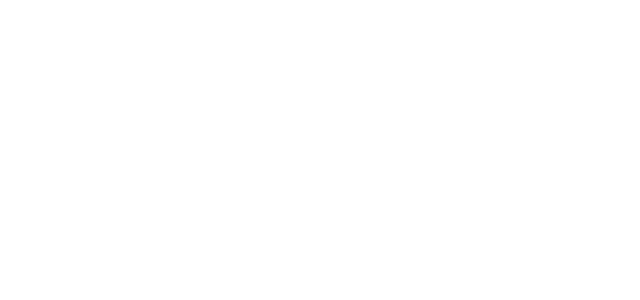
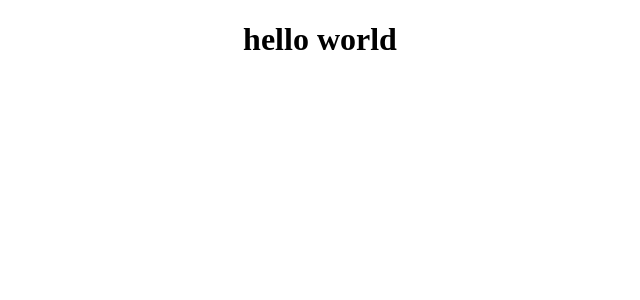
Before and after one commit to xiezhm3/seller3, a Vue app: page / in a window 1280 px wide. Shown: the top 300 px of the page, without its empty margins (320-960 px from the left). Built offline with nearby package versions, Linux system fonts and the light colour scheme.

Commit message:
add reset css

```diff
--- a/index.html
+++ b/index.html
@@ -2,8 +2,10 @@
 <html>
   <head>
     <meta charset="utf-8">
-    <meta name="viewport" content="width=device-width,initial-scale=1.0">
-    <title>seller3</title>
+    <meta name="viewport" content="width=device-width,initial-scale=1.0,
+    maximum-scale=1.0,minimum-scale=1.0,use-scalable=no">
+    <link ref="stylesheet" type="text/css" href="./static/css/reset.css">
+    <title>demo</title>
   </head>
   <body>
     <div id="app"></div>
--- a/src/App.vue
+++ b/src/App.vue
@@ -1,20 +1,24 @@
 <template>
   <div id="app">
+    <Header></Header>
     <router-view/>
   </div>
 </template>
 
 <script>
+  import Header from './components/header/header';
+
   export default {
     name: 'App',
-    methods: {
+    methods: {},
+    data () {
+      return {};
     },
-    data () {
-      return {
-      };
+    components: {
+      Header
     }
   };
 </script>
 
-<style scoped>
+<style scoped lang="stylus">
 </style>
--- /dev/null
+++ b/src/components/header/header.vue
@@ -0,0 +1,17 @@
+<template>
+  <div class="v-header">
+    <h1>hello world</h1>
+  </div>
+</template>
+
+<script>
+  export default {
+    name: 'header'
+  };
+</script>
+
+<style scoped lang="stylus">
+  .v-header
+    display block
+    text-align center
+</style>
--- a/src/router/index.js
+++ b/src/router/index.js
@@ -3,7 +3,11 @@
 
 Vue.use(Router);
 
-const routes = [];
+const routes = [{
+  path: '/',
+  name: '',
+  component: null
+}];
 
 export default new Router({
   linkActiveClass: 'active',
--- /dev/null
+++ b/static/css/reset.css
@@ -0,0 +1,90 @@
+/**
+ * Eric Meyer's Reset CSS v2.0 (http://meyerweb.com/eric/tools/css/reset/)
+ * http://cssreset.com
+ */
+html, body, div, span, applet, object, iframe,
+h1, h2, h3, h4, h5, h6, p, blockquote, pre,
+a, abbr, acronym, address, big, cite, code,
+del, dfn, em, img, ins, kbd, q, s, samp,
+small, strike, strong, sub, sup, tt, var,
+b, u, i, center,
+dl, dt, dd, ol, ul, li,
+fieldset, form, label, legend,
+table, caption, tbody, tfoot, thead, tr, th, td,
+article, aside, canvas, details, embed,
+figure, figcaption, footer, header,
+menu, nav, output, ruby, section, summary,
+time, mark, audio, video, input {
+    margin: 0;
+    padding: 0;
+    border: 0;
+    font-size: 100%;
+    font-weight: normal;
+    vertical-align: baseline;
+}
+
+/* HTML5 display-role reset for older browsers */
+article, aside, details, figcaption, figure,
+footer, header, menu, nav, section {
+    display: block;
+}
+
+body {
+    line-height: 1;
+}
+
+blockquote, q {
+    quotes: none;
+}
+
+blockquote:before, blockquote:after,
+q:before, q:after {
+    content: none;
+}
+
+table {
+    border-collapse: collapse;
+    border-spacing: 0;
+}
+
+/* custom */
+a {
+    color: #7e8c8d;
+    text-decoration: none;
+    -webkit-backface-visibility: hidden;
+}
+
+li {
+    list-style: none;
+}
+
+::-webkit-scrollbar {
+    width: 5px;
+    height: 5px;
+}
+
+::-webkit-scrollbar-track-piece {
+    background-color: rgba(0, 0, 0, 0.2);
+    -webkit-border-radius: 6px;
+}
+
+::-webkit-scrollbar-thumb:vertical {
+    height: 5px;
+    background-color: rgba(125, 125, 125, 0.7);
+    -webkit-border-radius: 6px;
+}
+
+::-webkit-scrollbar-thumb:horizontal {
+    width: 5px;
+    background-color: rgba(125, 125, 125, 0.7);
+    -webkit-border-radius: 6px;
+}
+
+html, body {
+    width: 100%;
+}
+
+body {
+    -webkit-text-size-adjust: none;
+    -webkit-tap-highlight-color: rgba(0, 0, 0, 0);
+}
```
Also changed, not shown: 1 other file (tests, documents, lock files or other folders).
